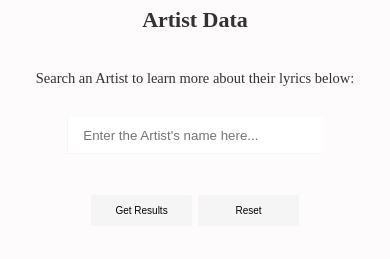
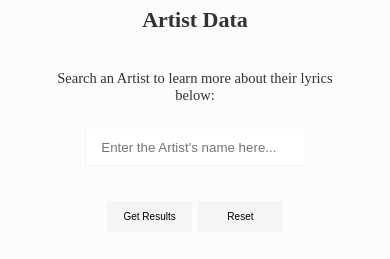
Before and after one commit to Fatoumii/Aire-Logic, a React (Create React App) app: page / in a window 390 px wide. Shown: the part 323-582 px from the top of the page. Built offline with nearby package versions, Linux system fonts and the light colour scheme.

Commit message:
updated readme and reduced click by one - still an issue with the rendering not done on completion

```diff
--- a/src/App.css
+++ b/src/App.css
@@ -35,7 +35,9 @@ button:hover {
   border: 2px solid rgb(247, 244, 244);
   transition: 1s;
 }
-
+.bodyOfText {
+  margin: 0% 15%;
+}
 @media only screen and (max-width: 600px) {
   h2 {
     font-size: 22px;
@@ -55,7 +57,7 @@ button:hover {
     background-color: whitesmoke;
     font-size: 10px;
   }
-  .result {
-    margin: 8% 5%;
+  .bodyOfText {
+    margin: 5% 8%;
   }
 }
--- a/src/Components/Form.js
+++ b/src/Components/Form.js
@@ -13,7 +13,7 @@ class Form extends React.Component {
     const { inputArtist, lengthOfSongs } = this.state;
     console.log(this.state.lengthOfSongs);
     return (
-      <div>
+      <div className="bodyOfText">
         <p>Search an Artist to learn more about their lyrics below:</p>
         <form onSubmit={this.handleSubmit}>
           <input
@@ -27,7 +27,7 @@ class Form extends React.Component {
           <button type="submit">Get Results</button>
           <button onClick={this.handleClick}>Reset</button>
         </form>
-        <div className="result">
+
         <p>
           {lengthOfSongs.length > 1
             ? `The average words ${inputArtist[0].toUpperCase() +
@@ -50,7 +50,6 @@ class Form extends React.Component {
               } words.`
             : null}
         </p>
-        </div>
       </div>
     );
   }
@@ -82,14 +81,14 @@ class Form extends React.Component {
   };
 
   handleSubmit = async e => {
-    const { inputArtist, artistID, listofTracks } = this.state;
+    const { inputArtist, listofTracks } = this.state;
     e.preventDefault();
 
     const ID = await api.searchArtistData(inputArtist);
     this.setState({ artistID: ID });
 
-    const first100 = await api.browseArtistTracks(artistID);
-    const remainingTracks = await api.remainingArtistTracks(artistID);
+    const first100 = await api.browseArtistTracks(ID);
+    const remainingTracks = await api.remainingArtistTracks(ID);
     this.setState({ listofTracks: [...first100, ...remainingTracks] });
 
     listofTracks.map(track => {
@@ -112,3 +111,4 @@ class Form extends React.Component {
 export default Form;
 
 //make sure button gives result on first click
+//not giving end result - going through loop
```
Also changed, not shown: 1 other file (tests, documents, lock files or other folders). Lines whose indentation alone changed are shown as unchanged.
